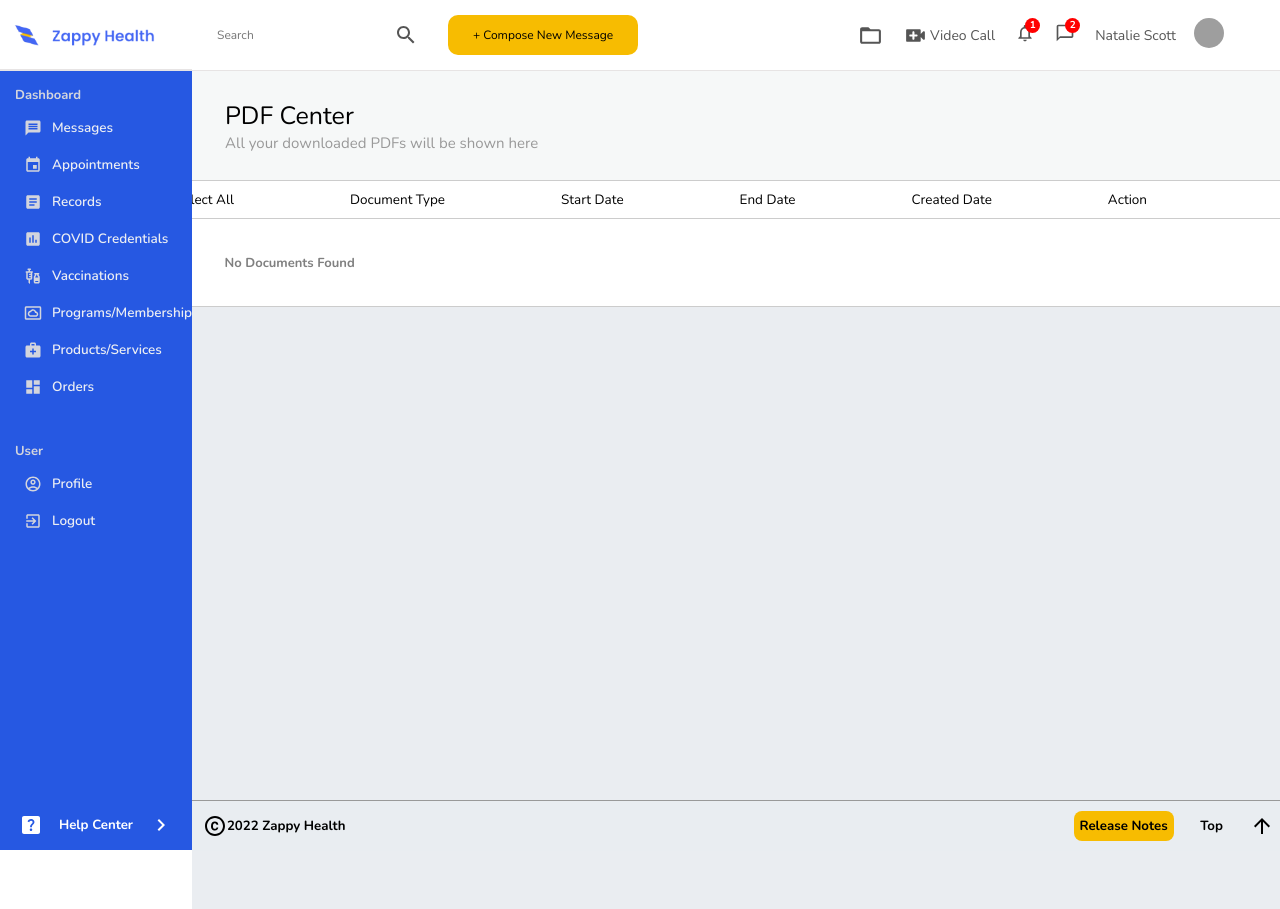
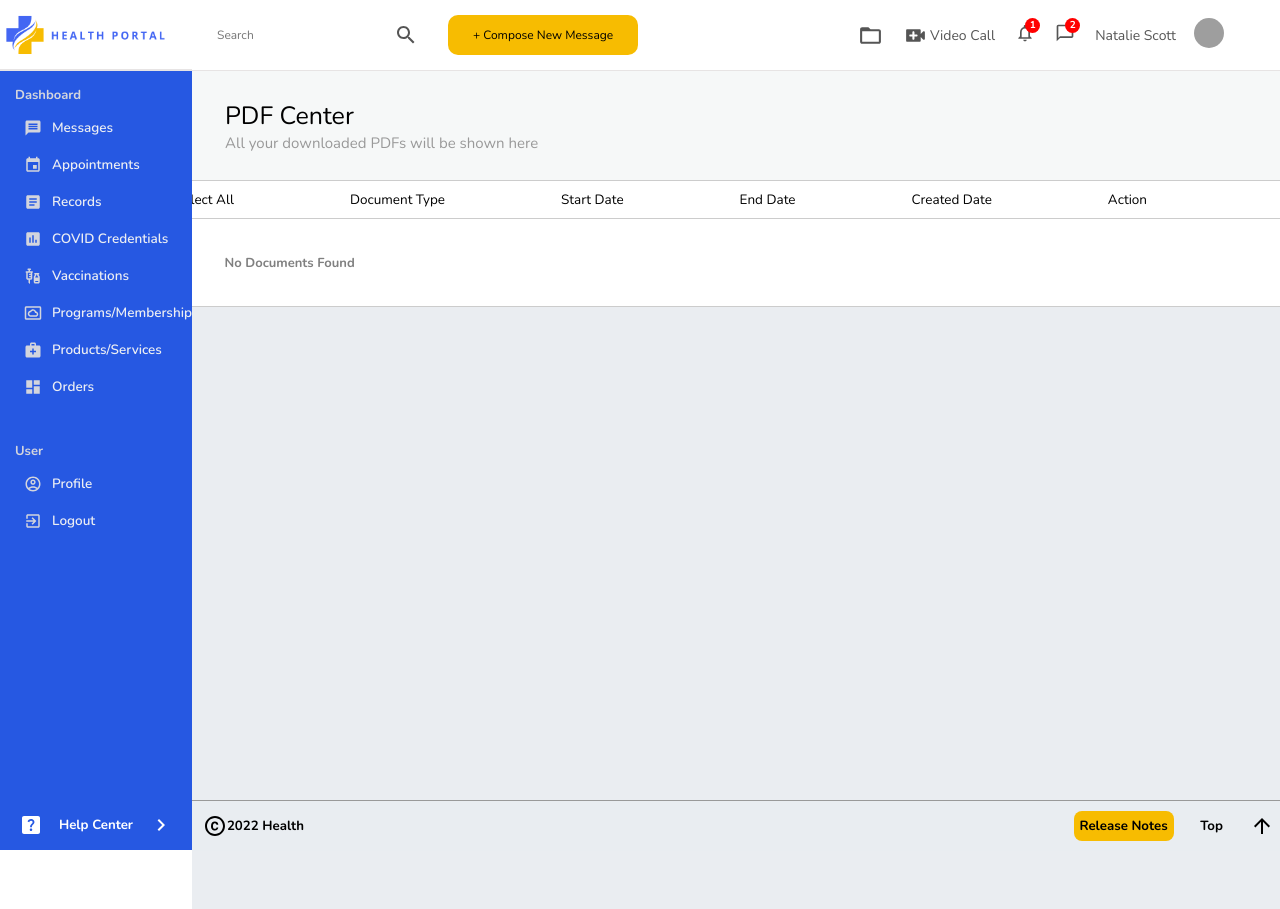
Before and after one commit to nascott94/telahealth-portal, a React (Create React App) app: page /pdf in a window 1280 px wide. Built offline with nearby package versions, Linux system fonts and the light colour scheme; grey boxes are pictures that could not be loaded.

Commit message:
changing logo

```diff
--- a/public/index.html
+++ b/public/index.html
@@ -2,7 +2,7 @@
 <html lang="en">
   <head>
     <meta charset="utf-8" />
-    <link rel="icon" href="%PUBLIC_URL%/little-logo.png" />
+    <link rel="icon" href="%PUBLIC_URL%/top logo.png" />
     <meta name="viewport" content="width=device-width, initial-scale=1" />
     <meta name="theme-color" content="#000000" />
     <meta
@@ -23,7 +23,7 @@
       }
     </style>
 
-    <title>Zappy Health Portal</title>
+    <title>Health Portal</title>
   </head>
   <body>
     <noscript>You need to enable JavaScript to run this app.</noscript>
--- a/src/components/homepage/Footer.js
+++ b/src/components/homepage/Footer.js
@@ -1,9 +1,9 @@
-import React from "react";
-import styled from "styled-components";
-import HelpCenterIcon from "@mui/icons-material/HelpCenter";
-import KeyboardArrowRightIcon from "@mui/icons-material/KeyboardArrowRight";
-import CopyrightIcon from "@mui/icons-material/Copyright";
-import ArrowUpwardIcon from "@mui/icons-material/ArrowUpward";
+import React from 'react';
+import styled from 'styled-components';
+import HelpCenterIcon from '@mui/icons-material/HelpCenter';
+import KeyboardArrowRightIcon from '@mui/icons-material/KeyboardArrowRight';
+import CopyrightIcon from '@mui/icons-material/Copyright';
+import ArrowUpwardIcon from '@mui/icons-material/ArrowUpward';
 
 const FooterContainer = styled.div`
   height: 50px;
@@ -120,7 +120,7 @@ const Footer = () => {
         <FooterRight>
           <FooterRLeft>
             <CopyrightIcon />
-            <h5>2022 Zappy Health</h5>
+            <h5>2022 Health</h5>
           </FooterRLeft>
           <FooterRRight>
             <FooterRRightContainer>
--- a/src/components/homepage/Sidebar.js
+++ b/src/components/homepage/Sidebar.js
@@ -2,7 +2,8 @@ import React from 'react';
 import styled from 'styled-components';
 import './sidebar.scss';
 import { Link } from 'react-router-dom';
-import ZappiLogo from '../../media/zappi-logo.png';
+// import ZappiLogo from '../../media/zappi-logo.png';
+import Logo from '../../media/health logo.png';
 import DashboardIcon from '@mui/icons-material/Dashboard';
 import InsertChartIcon from '@mui/icons-material/InsertChart';
 import SettingsSystemDaydreamOutlinedIcon from '@mui/icons-material/SettingsSystemDaydreamOutlined';
@@ -27,7 +28,7 @@ const Sidebar = () => {
     <div className="sidebar">
       <div className="top">
         <Link to="/" style={{ textDecoration: 'none' }}>
-          <LogoImg src={ZappiLogo} />
+          <LogoImg src={Logo} />
         </Link>
       </div>
       <hr />
--- a/src/pages/Login.js
+++ b/src/pages/Login.js
@@ -1,7 +1,8 @@
 import React from 'react';
 import { Link } from 'react-router-dom';
 import styled from 'styled-components';
-import Logosrc from '../media/zappi-logo.png';
+// import Logosrc from '../media/zappi-logo.png';
+import HealthLogo from '../media/health logo.png';
 
 const LoginContainer = styled.div`
   height: 100vh;
@@ -125,7 +126,7 @@ const Login = () => {
         <LoginContainer>
           <LoginBox>
             <TopLoginBox>
-              <Logo src={Logosrc} />
+              <Logo src={HealthLogo} />
             </TopLoginBox>
             <MiddleLoginBox>
               <InputBox placeholder="Email Address"></InputBox>
--- a/src/pages/NewUser.js
+++ b/src/pages/NewUser.js
@@ -1,6 +1,7 @@
 import React from 'react';
 import styled from 'styled-components';
-import Logosrc from '../media/zappi-logo.png';
+// import Logosrc from '../media/zappi-logo.png';
+import HealthLogo from '../media/health logo.png';
 
 const NewUserContainer = styled.div`
   height: 100vh;
@@ -156,7 +157,7 @@ const NewUser = () => {
       <NewUserContainer>
         <NewUserBox>
           <TopNewUserBox>
-            <Logo src={Logosrc} />
+            <Logo src={HealthLogo} />
           </TopNewUserBox>
           <MiddlenewUserBox>
             <div className="title">Create a free account</div>
```
Also changed, not shown: public/top logo.png (added), src/media/health logo.png (added).
